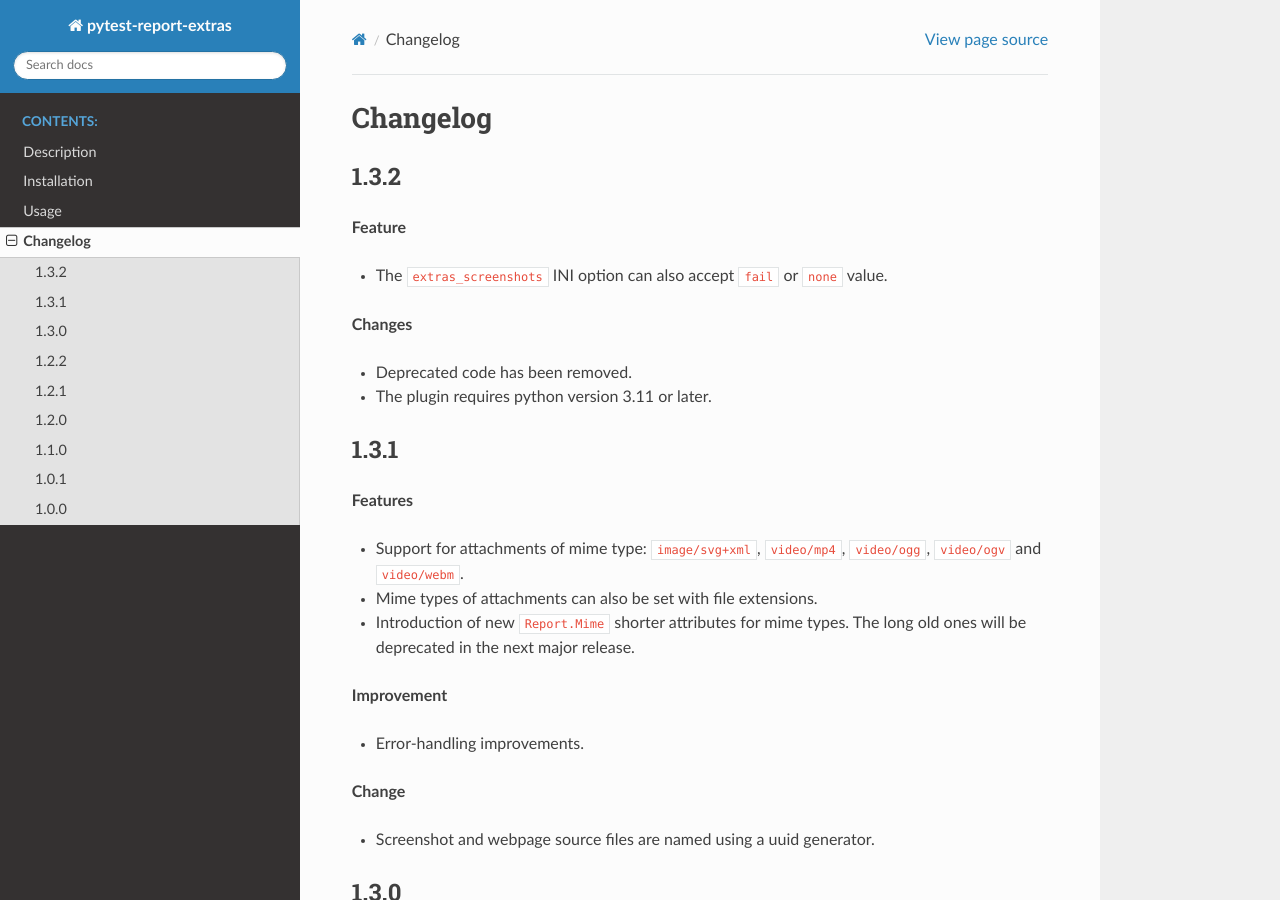
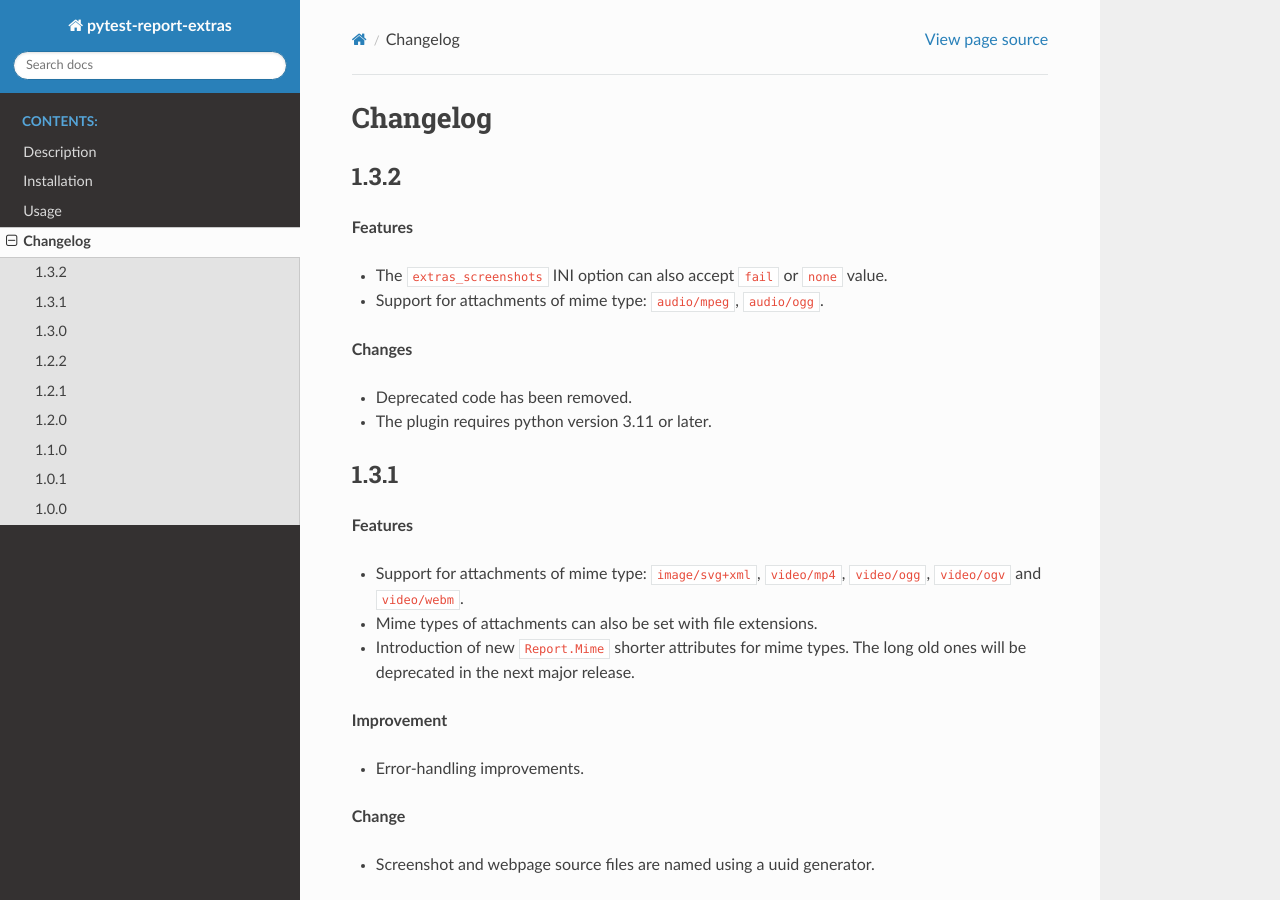
Before and after one commit to harmin-parra/pytest-report-extras, a Sphinx documentation site: the page built from docs/changelog.rst, in a window 1280 px wide and 900 px high. Built offline with Sphinx 7.4.7 and the Read the Docs theme 3.1.0, drawn with Linux system fonts in a browser that asks for light colours.

Commit message:
support for audio mime types

```diff
--- a/docs/changelog.rst
+++ b/docs/changelog.rst
@@ -6,9 +6,10 @@
 1.3.2
 =====
 
-**Feature**
+**Features**
 
 * The ``extras_screenshots`` INI option can also accept ``fail`` or ``none`` value.
+* Support for attachments of mime type: ``audio/mpeg``, ``audio/ogg``.
 
 **Changes**
 
```
